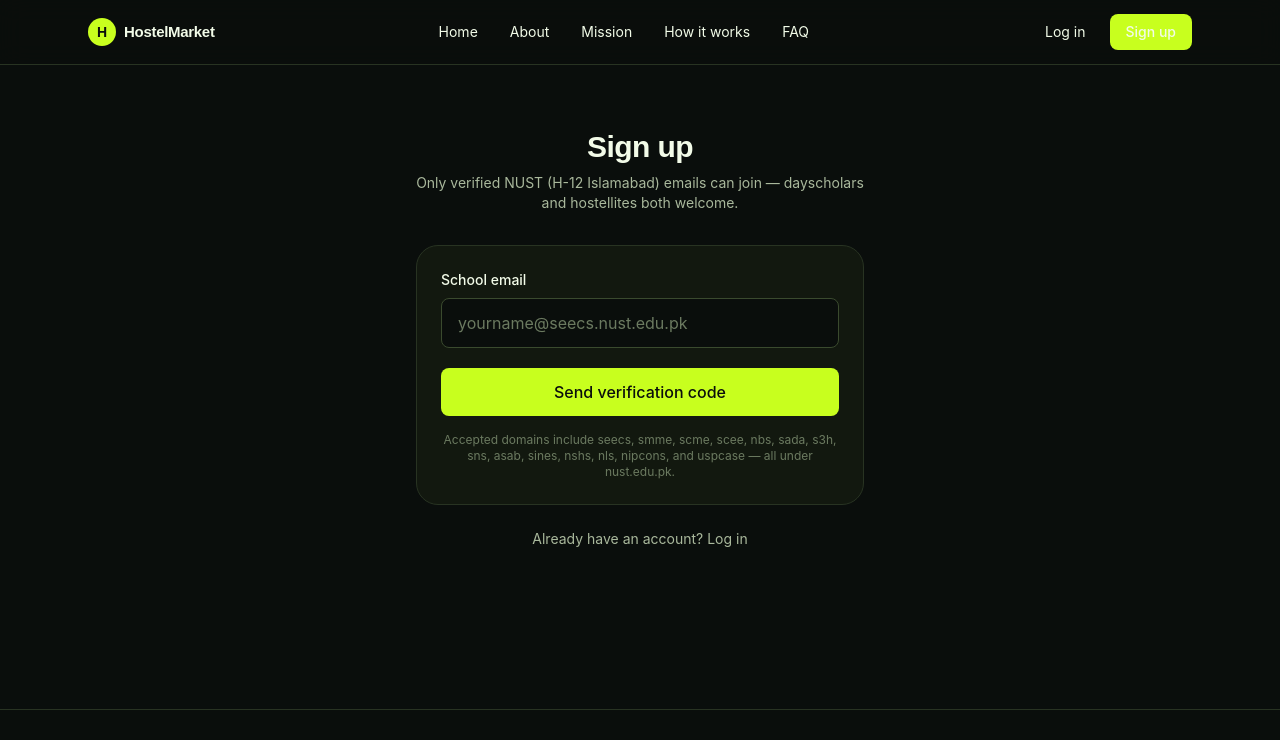
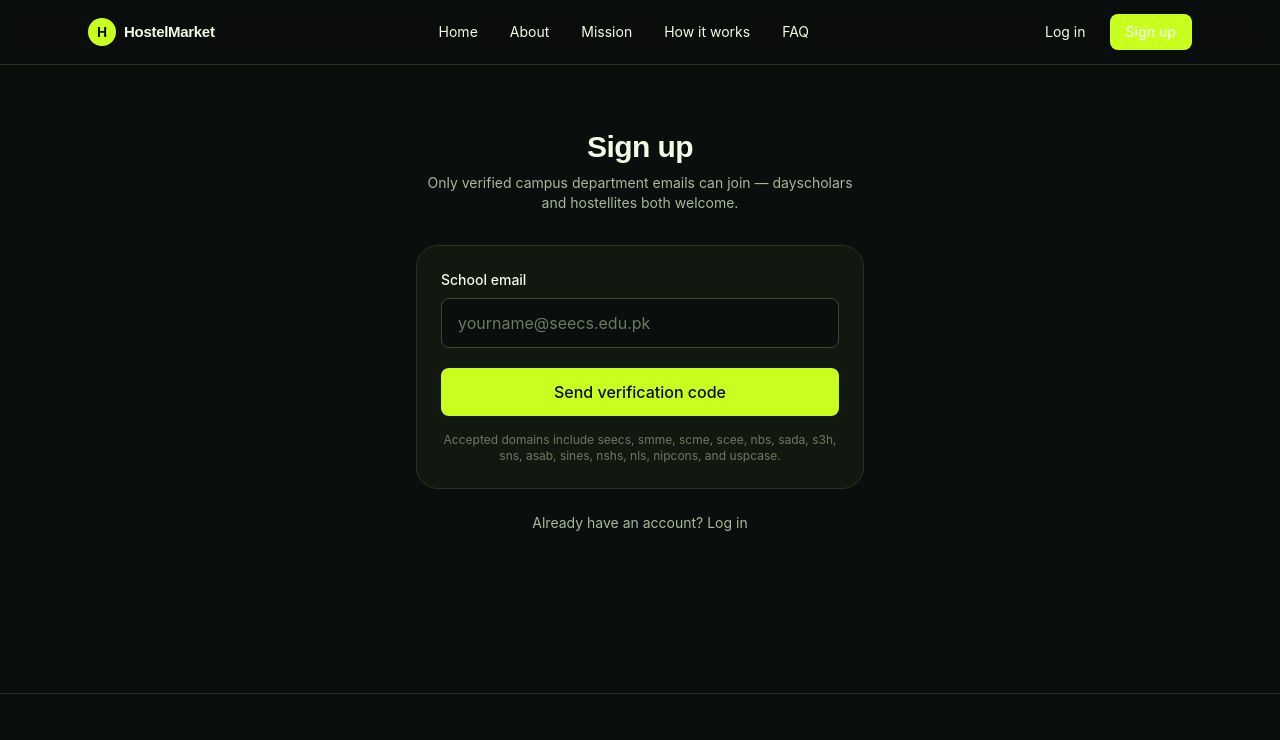
Before and after one commit to sultan2510/Hostel-Market, a React (Vite) app: page /signup in a window 1280 px wide. Shown: the top 740 px of the page. Built offline with nearby package versions, Linux system fonts and the light colour scheme; no server answers.

Commit message:
chore: remove comments from signup view component

```diff
--- a/src/pages/auth/Signup.jsx
+++ b/src/pages/auth/Signup.jsx
@@ -53,7 +53,7 @@ export default function Signup() {
         setStatus('error');
         setErrorMsg(
           validation?.error ||
-            'This email is not a recognized NUST H-12 school email (e.g. @seecs.nust.edu.pk, @smme.nust.edu.pk).'
+            'This email is not a recognized school email. Please ensure your department domain is correct.'
         );
         return;
       }
@@ -62,7 +62,7 @@ export default function Signup() {
         setStatus('error');
         setErrorMsg(
           validation.error ||
-            'This email is not a recognized NUST H-12 school email (e.g. @seecs.nust.edu.pk).'
+            'This email is not authorized. Please try using your campus address format.'
         );
         return;
       }
@@ -98,7 +98,7 @@ export default function Signup() {
           <div className="text-center mb-8">
             <h1 className="font-display text-3xl font-semibold mb-2">Sign up</h1>
             <p className="text-sm text-[var(--text-secondary)]">
-              Only verified NUST (H-12 Islamabad) emails can join — dayscholars and
+              Only verified campus department emails can join — dayscholars and
               hostellites both welcome.
             </p>
           </div>
@@ -115,7 +115,7 @@ export default function Signup() {
               type="email"
               value={email}
               onChange={(e) => setEmail(e.target.value)}
-              placeholder="yourname@seecs.nust.edu.pk"
+              placeholder="yourname@seecs.edu.pk"
               autoComplete="email"
               className="w-full px-4 py-3 rounded-[var(--radius-sm)] bg-[var(--bg-base)] border border-[var(--border-strong)] text-[var(--text-primary)] placeholder:text-[var(--text-muted)] focus:border-[var(--accent)] outline-none transition-colors"
               disabled={isBusy}
@@ -142,7 +142,7 @@ export default function Signup() {
 
             <p className="mt-4 text-xs text-[var(--text-muted)] text-center">
               Accepted domains include seecs, smme, scme, scee, nbs, sada, s3h, sns,
-              asab, sines, nshs, nls, nipcons, and uspcase — all under nust.edu.pk.
+              asab, sines, nshs, nls, nipcons, and uspcase.
             </p>
           </form>
 
```
